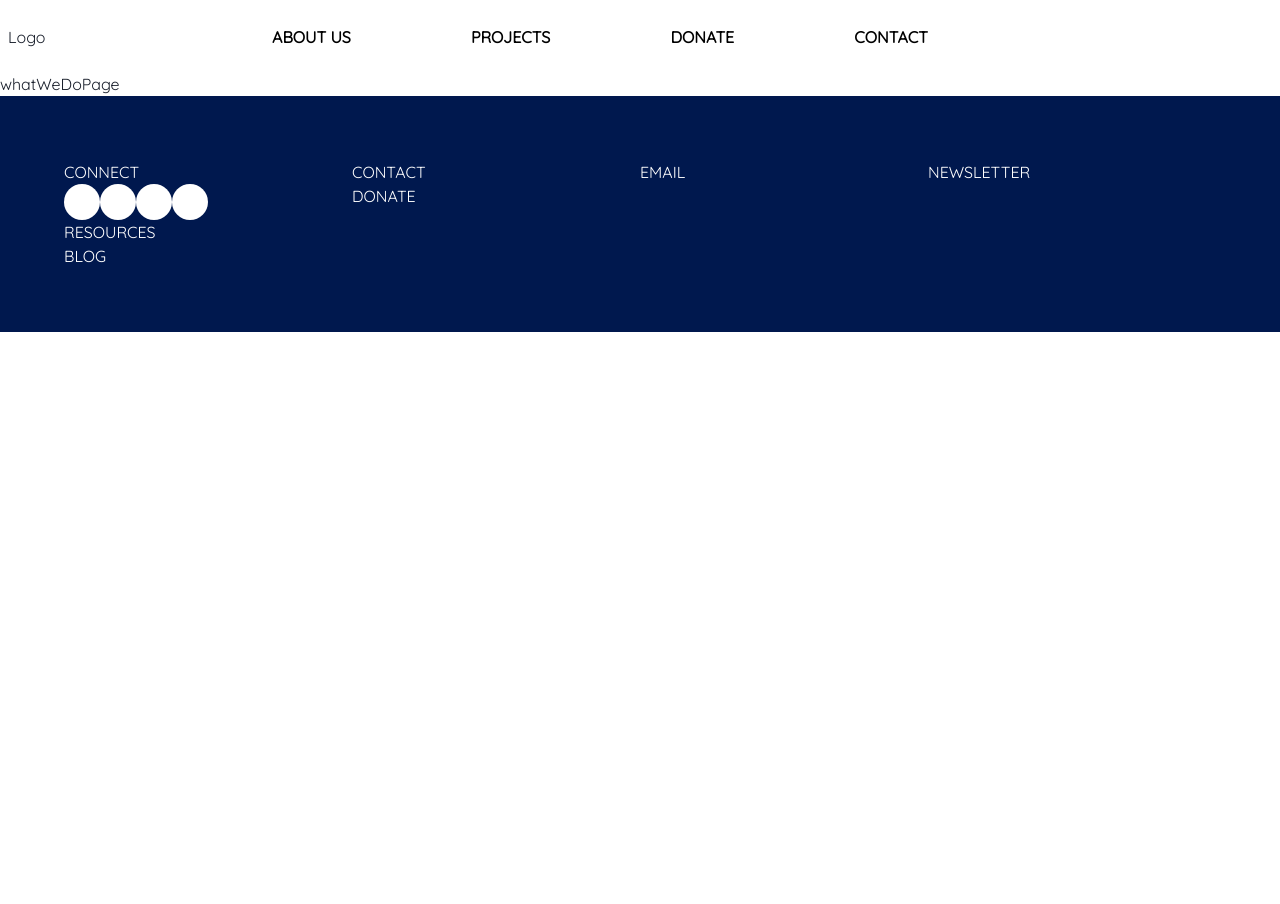
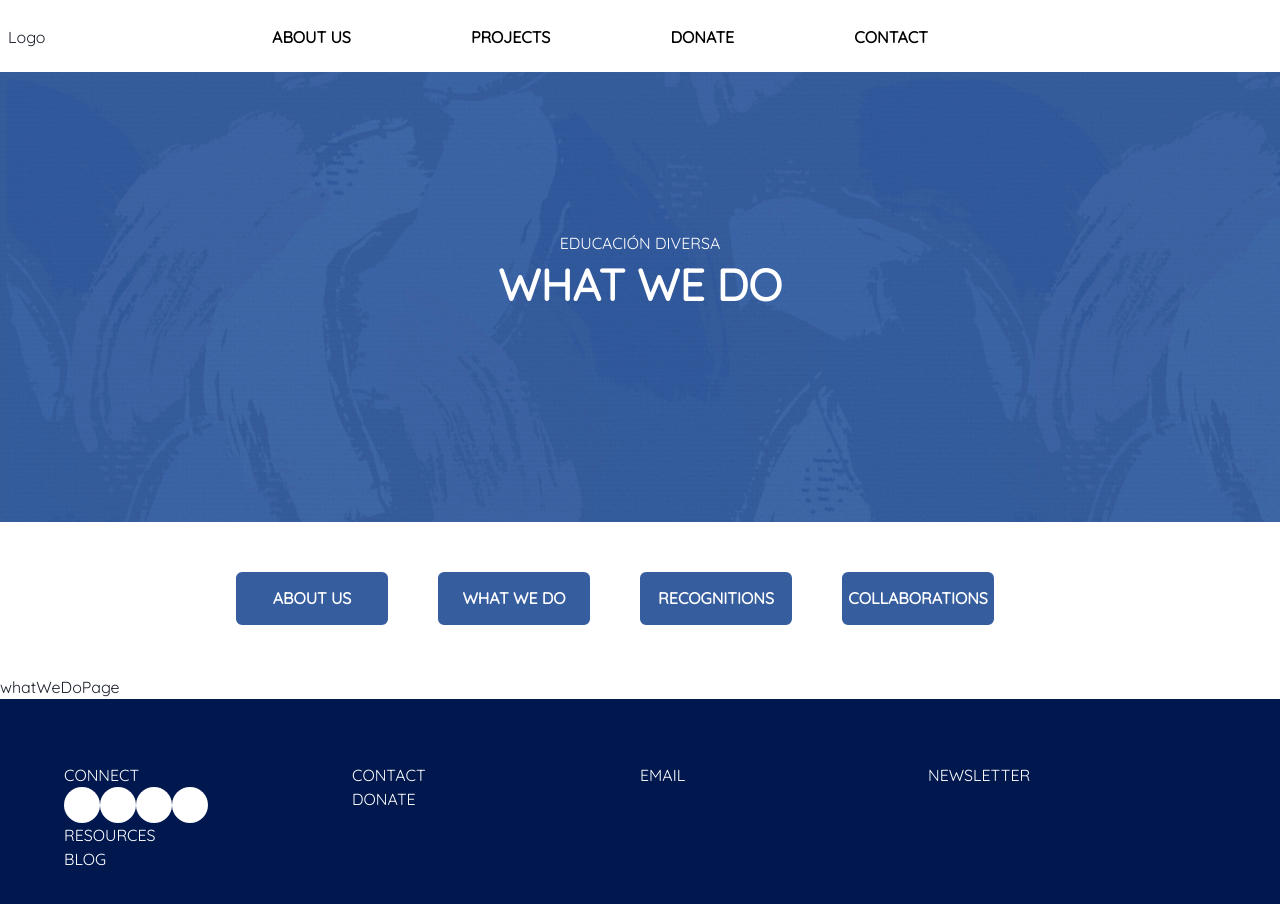
Before and after one commit to edivdev/pwa, a Next.js app: page /about-us/what-we-do in a window 1280 px wide. Shown: the top 904 px of the page. Before the commit the page ends 800 px from the top, so only its background shows below. Built offline with nearby package versions, Linux system fonts and the light colour scheme; a web font is replaced by a local one.

Commit message:
changes sun 13 mar

```diff
--- /dev/null
+++ b/components/about-us/pageChanger.js
@@ -0,0 +1,36 @@
+import { Box, Flex } from "@chakra-ui/react"
+import Link from 'next/link'
+import Button from "../ui/Button"
+
+export default function pageChanger() {
+  return (
+    <Flex w="100%" justifyContent="center" m="50px 0">
+      <Link href='/about-us'>
+        <a>
+          <Button variant="fillBlue" size="banner" textTransform="uppercase">
+            about us
+          </Button>
+        </a>
+      </Link>
+      <Link href='/about-us/what-we-do'>
+        <a>
+          <Button variant="fillBlue" size="banner" textTransform="uppercase">
+            what we do
+          </Button>
+        </a>
+      </Link>
+      <Link href='/about-us/recognitions'>
+        <a>
+          <Button variant="fillBlue" size="banner" textTransform="uppercase">
+            recognitions
+          </Button>
+        </a>
+      </Link>
+      <Link href='/about-us/collaborations'>
+        <a>
+          <Button variant="fillBlue" size="banner" textTransform="uppercase">collaborations</Button>
+        </a>
+      </Link>
+    </Flex>
+  )
+}
--- a/components/header/index.js
+++ b/components/header/index.js
@@ -11,8 +11,7 @@ const menu = [
       { id: 1.1, name: 'about us', slug: '/about-us' },
       { id: 1.2, name: 'what we do', slug: '/about-us/what-we-do' },
       { id: 1.3, name: 'recognitions', slug: '/about-us/recognitions' },
-      { id: 1.4, name: 'colaborations', slug: '/about-us/colaborations' },
-      { id: 1.5, name: 'volunteers', slug: '/about-us/volunteers' }
+      { id: 1.4, name: 'colaborations', slug: '/about-us/colaborations' }
     ]
   },
   { id: 2, name: 'projects', slug: 'projects' },
--- a/components/homepage/HomeBlog/index.js
+++ b/components/homepage/HomeBlog/index.js
@@ -34,7 +34,7 @@ export default function HomeBlog({ featuredBlogs }) {
         </Box>
 
         <Box py="20px">
-          <Link href="/blogs">
+          <Link href="/blog">
             <a>
               <Button variant="blue" size="banner">See More</Button>
             </a>
--- a/components/homepage/TwoSideCallToAction/index.js
+++ b/components/homepage/TwoSideCallToAction/index.js
@@ -12,7 +12,7 @@ export default function TwoSideCallToAction({ content, image, title, reverse, ct
     isDesktop &&
     <section>
       <Flex flexDirection={reverse ? 'row-reverse' : 'row'}>
-        <Box w="50%" p="2%" h="100%">
+        <Box w="50%" p="6%" h="100%">
           <Image src={image} width={imageWidth} height={imageHeight} alt={title} />
         </Box>
         <Flex w="50%" p="2%" minHeight="100%" justifyContent="center" flexDirection="column">
--- a/components/ui/PagesHeader/index.js
+++ b/components/ui/PagesHeader/index.js
@@ -4,7 +4,7 @@ import Button from '../Button'
 import Link from 'next/link'
 
 export default function PagesHeader({ background, ...props }) {
-  const { text1, text2, cta, ctaTarget } = props
+  const { text0, text1, text2, cta, ctaTarget } = props
   return (
     <Box
       minHeight="450px"
@@ -16,6 +16,9 @@ export default function PagesHeader({ background, ...props }) {
       justifyContent="center"
       alignItems="center"
     >
+      <Text color="white" textTransform="uppercase">
+        {text0}
+      </Text>
 
       <Text variant="h1" color="white" textTransform="capitalize">
         {text1}
@@ -25,13 +28,13 @@ export default function PagesHeader({ background, ...props }) {
         {text2}
       </Text>
 
-      { ctaTarget && cta && <Link href={ctaTarget}>
+      {ctaTarget && cta && <Link href={ctaTarget}>
         <a>
           <Button variant="fillBlue" size="longbutton">
             {cta}
           </Button>
         </a>
-      </Link> }
+      </Link>}
 
     </Box>
   )
--- a/pages/about-us/volunteers.js
+++ /dev/null
@@ -1,5 +0,0 @@
-export default function volunteers() {
-  return (
-    <div>volunteers</div>
-  )
-}
--- a/pages/about-us/what-we-do.js
+++ b/pages/about-us/what-we-do.js
@@ -1,7 +1,16 @@
-import React from 'react'
+import PageChanger from "../../components/about-us/pageChanger";
+import PagesHeader from "../../components/ui/PagesHeader";
 
 export default function WhatWeDoPage() {
   return (
-    <div>whatWeDoPage</div>
+    <>
+      <PagesHeader
+        background="/images/static/backgrounds/BLUE_BACKGROUND.jpg"
+        text0="educación diversa"
+        text1="WHAT WE DO"
+      />
+      <PageChanger />
+      <div>whatWeDoPage</div>
+    </>
   )
 }
```
Also changed, not shown: pages/about-us/colaborations.js (deleted, +0 -7 lines), pages/about-us/collaborations.js (added, +16 -0 lines), pages/about-us/index.js (+12 -1 lines), pages/about-us/recognitions.js (+11 -2 lines), pages/blog/[slug].js (+7 -8 lines).
